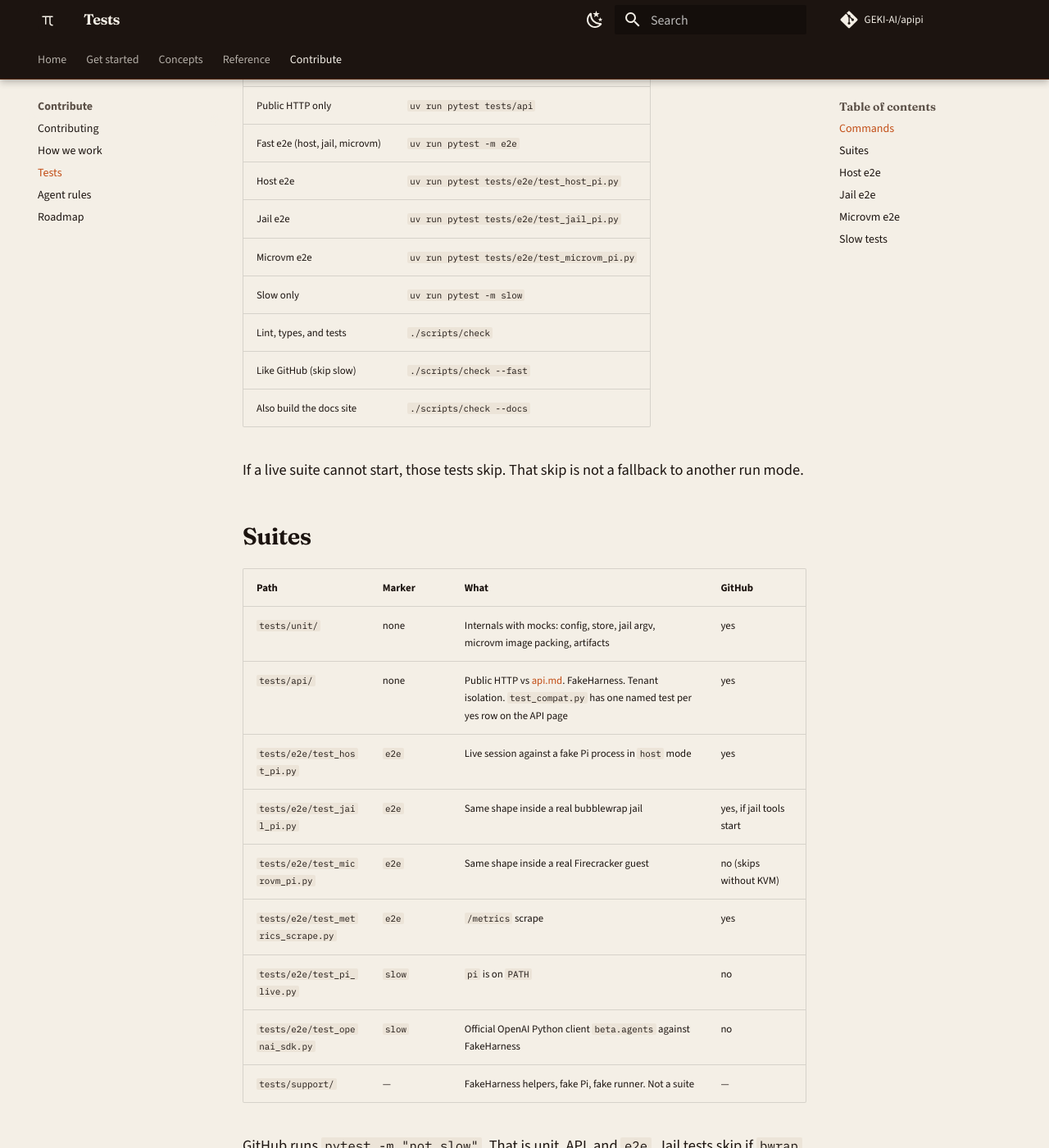
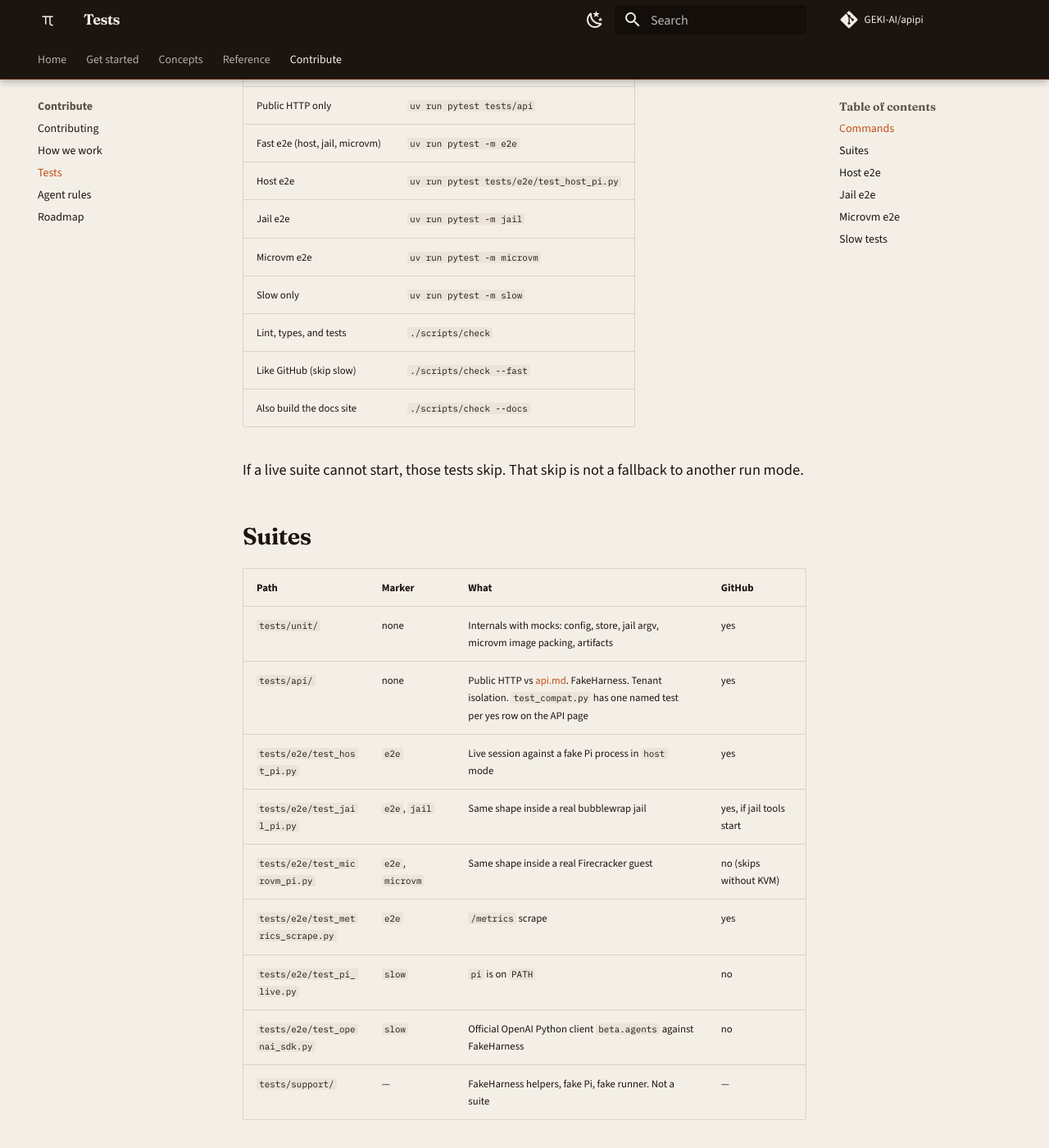
Before and after one commit to GEKI-AI/apipi, an MkDocs documentation site: the page built from docs/tests.md, in a window 1280 px wide and 1400 px high, scrolled down 686 px. Shown: the whole window at 82% size. Built offline with MkDocs 1.6.1 and Material for MkDocs 9.7.7, drawn with Linux system fonts in a browser that asks for light colours; comment, search, counter and statistics services are not loaded; some of the changed text lies outside the part shown.

Commit message:
Mark jail and microvm tests

````diff
--- a/docs/tests.md
+++ b/docs/tests.md
@@ -22,8 +22,8 @@ From a checkout after `uv sync`:
 | Public HTTP only | `uv run pytest tests/api` |
 | Fast e2e (host, jail, microvm) | `uv run pytest -m e2e` |
 | Host e2e | `uv run pytest tests/e2e/test_host_pi.py` |
-| Jail e2e | `uv run pytest tests/e2e/test_jail_pi.py` |
-| Microvm e2e | `uv run pytest tests/e2e/test_microvm_pi.py` |
+| Jail e2e | `uv run pytest -m jail` |
+| Microvm e2e | `uv run pytest -m microvm` |
 | Slow only | `uv run pytest -m slow` |
 | Lint, types, and tests | `./scripts/check` |
 | Like GitHub (skip slow) | `./scripts/check --fast` |
@@ -39,8 +39,8 @@ fallback to another run mode.
 | `tests/unit/` | none | Internals with mocks: config, store, jail argv, microvm image packing, artifacts | yes |
 | `tests/api/` | none | Public HTTP vs [api.md](api.md). FakeHarness. Tenant isolation. `test_compat.py` has one named test per yes row on the API page | yes |
 | `tests/e2e/test_host_pi.py` | `e2e` | Live session against a fake Pi process in `host` mode | yes |
-| `tests/e2e/test_jail_pi.py` | `e2e` | Same shape inside a real bubblewrap jail | yes, if jail tools start |
-| `tests/e2e/test_microvm_pi.py` | `e2e` | Same shape inside a real Firecracker guest | no (skips without KVM) |
+| `tests/e2e/test_jail_pi.py` | `e2e`, `jail` | Same shape inside a real bubblewrap jail | yes, if jail tools start |
+| `tests/e2e/test_microvm_pi.py` | `e2e`, `microvm` | Same shape inside a real Firecracker guest | no (skips without KVM) |
 | `tests/e2e/test_metrics_scrape.py` | `e2e` | `/metrics` scrape | yes |
 | `tests/e2e/test_pi_live.py` | `slow` | `pi` is on `PATH` | no |
 | `tests/e2e/test_openai_sdk.py` | `slow` | Official OpenAI Python client `beta.agents` against FakeHarness | no |
@@ -72,7 +72,7 @@ Needs Linux, cgroup v2, unprivileged user namespaces, `bwrap`, and
 # Debian / Ubuntu
 sudo apt-get install -y bubblewrap passt
 
-uv run pytest tests/e2e/test_jail_pi.py
+uv run pytest -m jail
 ```
 
 The service user must be able to create a child cgroup. See
@@ -112,7 +112,7 @@ Do not vendor a distro in git. Build images on the machine:
 ./scripts/microvm-rootfs
 export APIPI_MICROVM_KERNEL="$HOME/.cache/apipi/microvm/vmlinux"
 export APIPI_MICROVM_ROOTFS="$HOME/.cache/apipi/microvm/rootfs.ext4"
-uv run pytest tests/e2e/test_microvm_pi.py
+uv run pytest -m microvm
 ```
 
 `./scripts/microvm-rootfs` needs `curl`, `tar`, `mkfs.ext4`, `mount`,
--- a/pyproject.toml
+++ b/pyproject.toml
@@ -79,4 +79,6 @@ asyncio_default_fixture_loop_scope = "function"
 markers = [
     "e2e: fast end-to-end tests; run in GitHub CI",
     "slow: large local validation; not GitHub CI",
+    "jail: live bubblewrap jail; needs bwrap, pasta, cgroup v2",
+    "microvm: live Firecracker guest; needs KVM, images, TAP",
 ]
````
Also changed, not shown: 2 other files.
